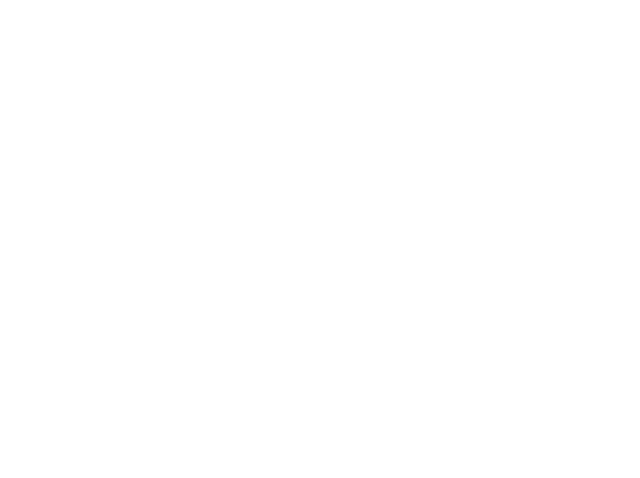
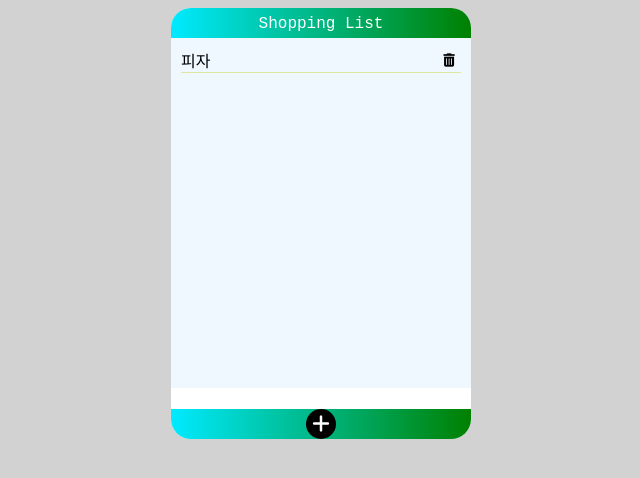
Before and after one commit to kuk329/javascript-practice, a plain HTML site: page shopping list/index.html in a window 1280 px wide. Shown: the whole page, without its empty margins (319-959 px from the left). Drawn offline with Linux system fonts and the light colour scheme; a web font is replaced by a local one.

Commit message:
html markup & css styling

```diff
--- a/shopping list/index.html
+++ b/shopping list/index.html
@@ -5,11 +5,42 @@
     <meta http-equiv="X-UA-Compatible" content="IE=edge">
     <meta name="viewport" content="width=device-width, initial-scale=1.0">
     <title>Shopping List</title>
+
+    <script src="https://kit.fontawesome.com/51b418c93e.js" crossorigin="anonymous"></script>
     <link rel="stylesheet" href="style.css">
     <script src="main.js" defer></script>
-    <script src="https://kit.fontawesome.com/2754523a1a.js" crossorigin="anonymous"></script>
+
 </head>
 <body>
+    <section class="center">
+        <header class="title">
+            <span>Shopping List</span>
+
+        </header>
+        <ul class="item__list">
+            <li>
+                <div class="item">
+                    <span class="item__name">피자</span>
+                    <button class="item__delete">
+                        <i class="fa-solid fa-trash-can"></i>
+                    </button>
+                </div>
+            </li>
+            <div class="line"></div>
+        </ul>
+
+
+        <footer>
+            <input type="text" class="input">
+            <div class="footer__div">
+                <button class="button__plus">
+                    <i class="fa-solid fa-plus"></i>
+                </button>
+
+            </div>
+
+        </footer>
+    </section>
 
 
 
--- a/shopping list/style.css
+++ b/shopping list/style.css
@@ -1,5 +1,97 @@
 @import url('https://fonts.googleapis.com/css2?family=Black+And+White+Picture&family=Dokdo&display=swap');
 *{
     box-sizing: border-box;
+
+}
+body{
+    background-color: rgb(211, 210, 210);
+    align-items: center;
+}
+.center {
+    width: 300px;
+    background-color: aliceblue;
+    margin: auto;
+    border-radius: 20px;
+
+}
+
+header{
+    height: 30px;
+    background:linear-gradient(to right, rgb(0, 234, 255),green) ;
+    border-radius: 20px 20px 0 0;
+    padding: 7px;
+    color: white;
+    text-align: center;
     font-family: 'Roboto Mono', monospace;
 }
+button {
+    background:none;
+    border: none;
+    cursor: pointer;
+}
+
+ul{
+    padding:0;
+    list-style: none;
+    margin: 0;
+}
+.item__list {
+    height: 350px;
+    overflow-y: scroll;
+}
+.item__list{
+    padding: 10px;
+}
+
+.item{
+    display: flex;
+    justify-content: space-between;
+
+}
+
+.item__name {
+    font-family: 'Dancing Script', cursive;
+}
+
+.line {
+    height: 1px;
+    width: 100%;
+    background-color: rgb(224, 231, 163);
+    margin: auto;
+}
+
+.item__delete:hover {
+    color: red;
+}
+
+input{
+    width: 100%;
+    border: none;
+    padding: 3px 5px;
+
+}
+
+input:focus {
+    outline: none;
+}
+
+footer {
+    text-align: center;
+
+}
+.footer__div{
+    border-radius: 0 0 20px 20px;
+    background:linear-gradient(to right, rgb(0, 234, 255),green) ;
+}
+
+.button__plus{
+    width: 30px;
+    height: 30px;
+    background-color: black;
+    color: white;
+    font-size: 20px;
+    border-radius: 50%;
+}
+.button__plus:hover {
+    transform: scale(1.1);
+}
```
